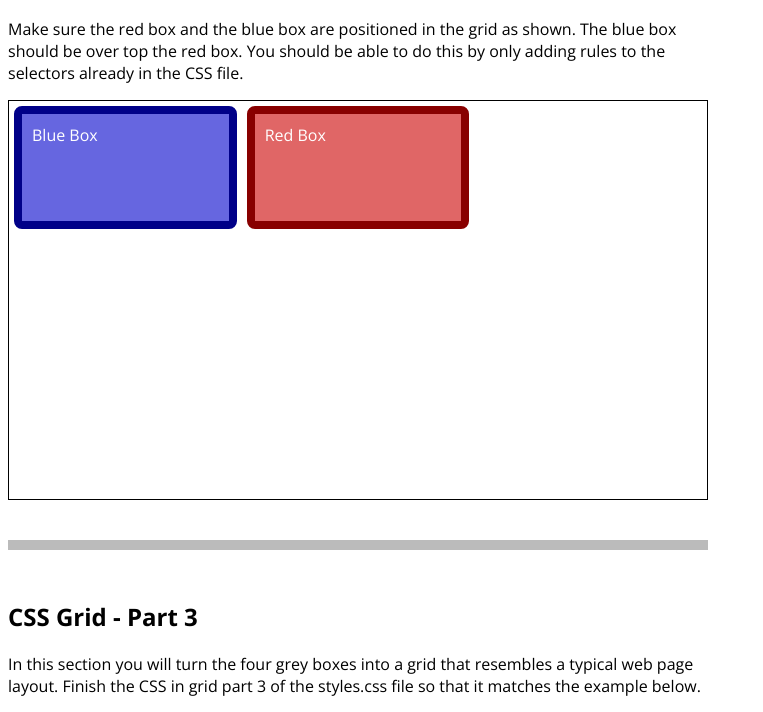
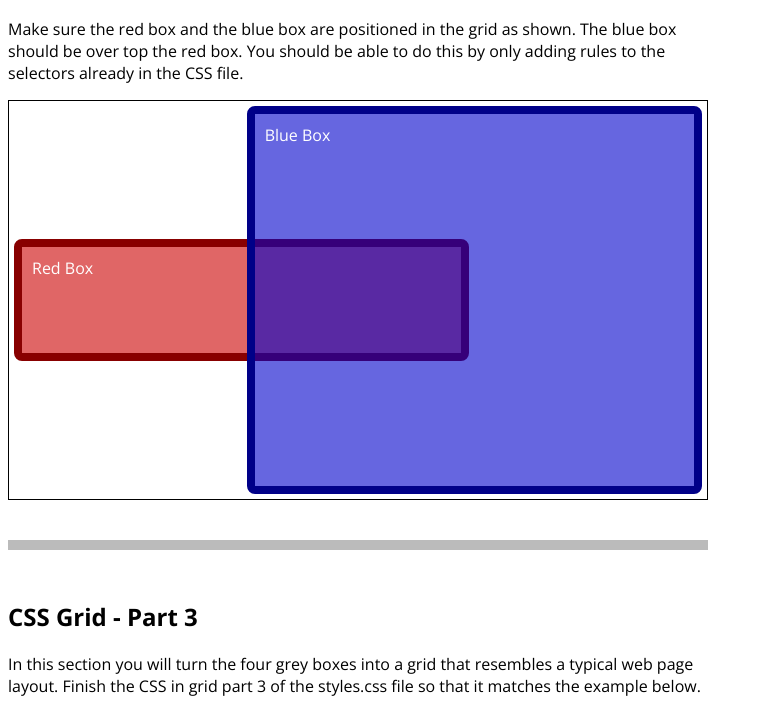
Before and after one commit to nandipatel/itmd441-lab2, a plain HTML site: page index.html in a window 1280 px wide. Shown: the part 3928-4640 px from the top of the page, without its empty margins (0-763 px from the left). Drawn offline with nearby package versions, Linux system fonts and the light colour scheme.

Commit message:
grid part 2 finished

```diff
--- a/styles.css
+++ b/styles.css
@@ -79,11 +79,18 @@
 /* Grid Part 2 */
 
 #grid-section2 .gridboxblue {
-
+	position: relative;
+	grid-column-start: 2;
+  	grid-column-end: 4;
+	grid-row-start: 1;
+	grid-row-end: 4;
 }
 
 #grid-section2 .gridboxred {
-
+	grid-column-start: 1;
+	grid-column-end: 3;
+	grid-row-start: 2;
+	grid-row-end: 3;
 }
 
 /* end Grid Part 2 */
@@ -92,7 +99,7 @@
 /* Grid Part 3 */
 
 #grid-section3 .grid {
-	grid-gap: 10px;
+
 }
 
 #grid-section3 .box1 {
```
